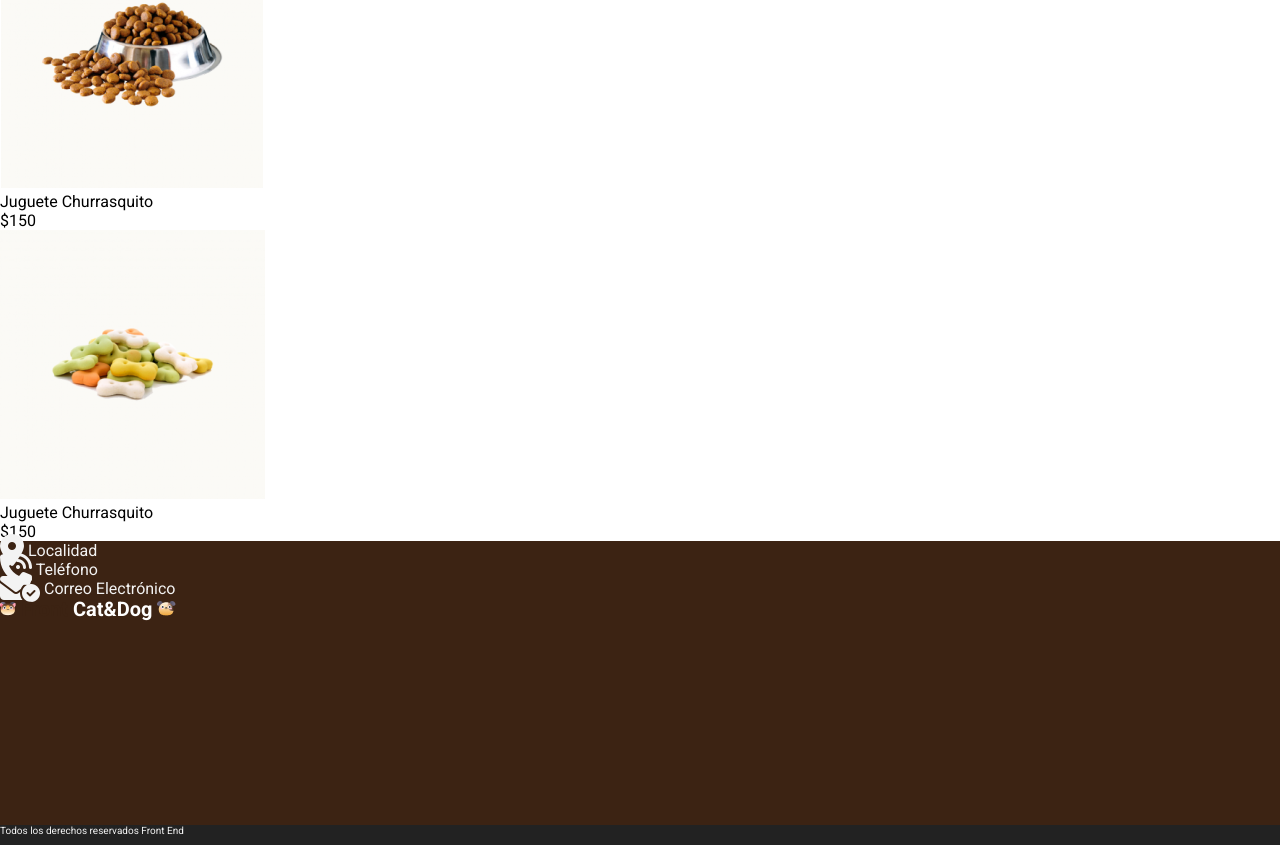
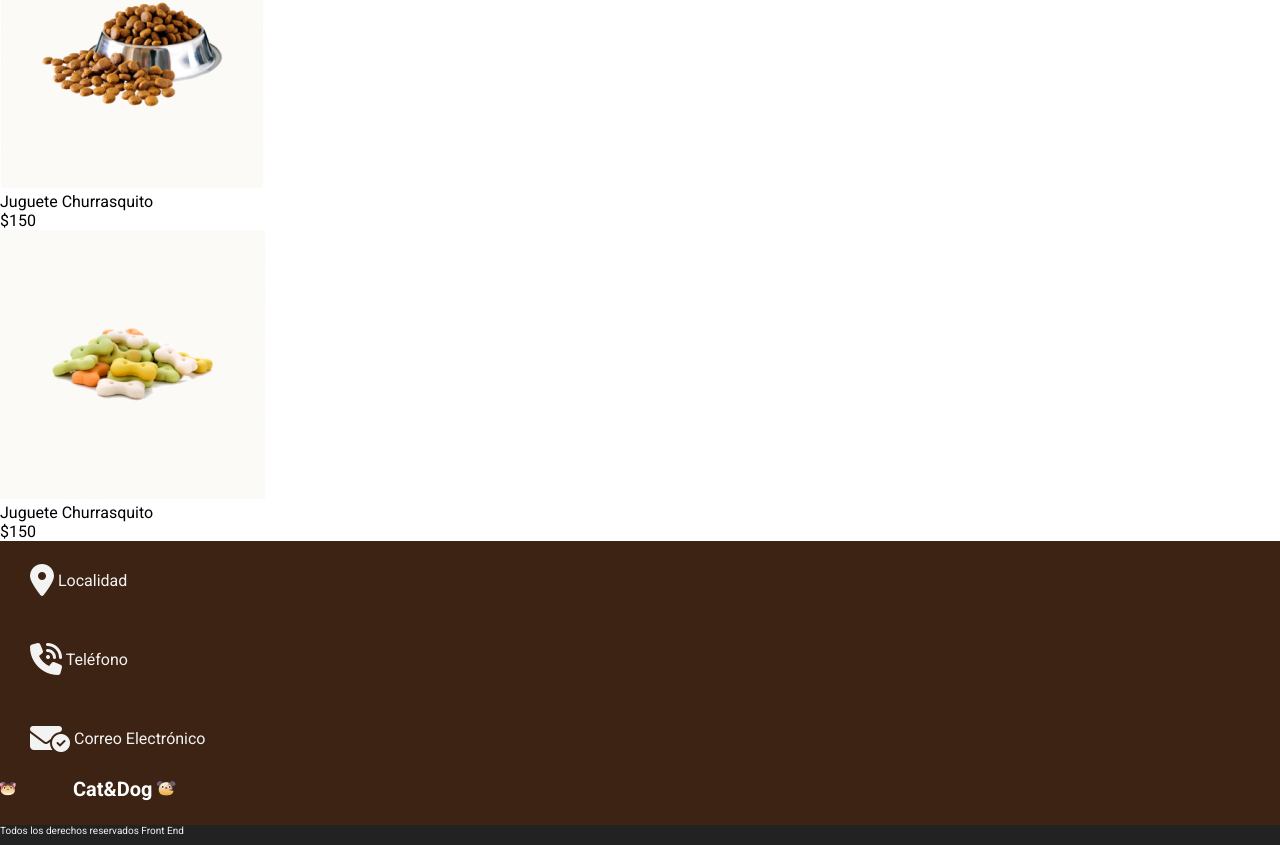
Before and after one commit to eolunas/petShop, a plain HTML site: page index.html in a window 1280 px wide. Shown: the part 1051-1896 px from the top of the page. Drawn offline with Linux system fonts and the light colour scheme.

Commit message:
Footer update CSS

```diff
--- a/CSS/estilos.css
+++ b/css/style-index.css
@@ -52,6 +52,12 @@
   background-color: #3c2313;
   color: #f3f3f3;
   height: 284px;
+  justify-content: center;
+}
+
+.footer-contact-item {
+
+  padding: 30px;
 }
 
 .footer-container-bottom {
--- a/index.html
+++ b/index.html
@@ -5,7 +5,7 @@
     <meta http-equiv="X-UA-Compatible" content="IE=edge" />
     <meta name="viewport" content="width=device-width, initial-scale=1.0" />
     <title>PetShop</title>
-    <link rel="stylesheet" href="css/estilos.css" />
+    <link rel="stylesheet" href="css/style-index.css" />
     <link
       rel="stylesheet"
       href="https://cdnjs.cloudflare.com/ajax/libs/font-awesome/6.4.0/css/all.css"
@@ -48,10 +48,6 @@
     </header>
     <main>
       <section class="main-container-top">
-        <!-- <img
-          src="img/bowl-and-pet-daities-on-green-background 1.png"
-          alt="fondo plato para mascota"
-        /> -->
         <p>Es un placer tenerlos aquí!</p>
         <p>Comederos en descuento!</p>
         <p>COMEDEROS</p>
@@ -73,9 +69,9 @@
     </main>
     <footer>
       <section class="footer-container-top">
-        <p><i class="fa-solid fa-location-dot fa-2xl"></i> Localidad</p>
-        <p><i class="fa-solid fa-phone-volume fa-2xl"></i> Teléfono</p>
-        <p>
+        <p class="footer-contact-item"><i class="fa-solid fa-location-dot fa-2xl"></i> Localidad</p>
+        <p class="footer-contact-item"><i class="fa-solid fa-phone-volume fa-2xl"></i> Teléfono</p>
+        <p class="footer-contact-item">
           <i class="fa-solid fa-envelope-circle-check fa-2xl"></i> Correo
           Electrónico
         </p>
```
